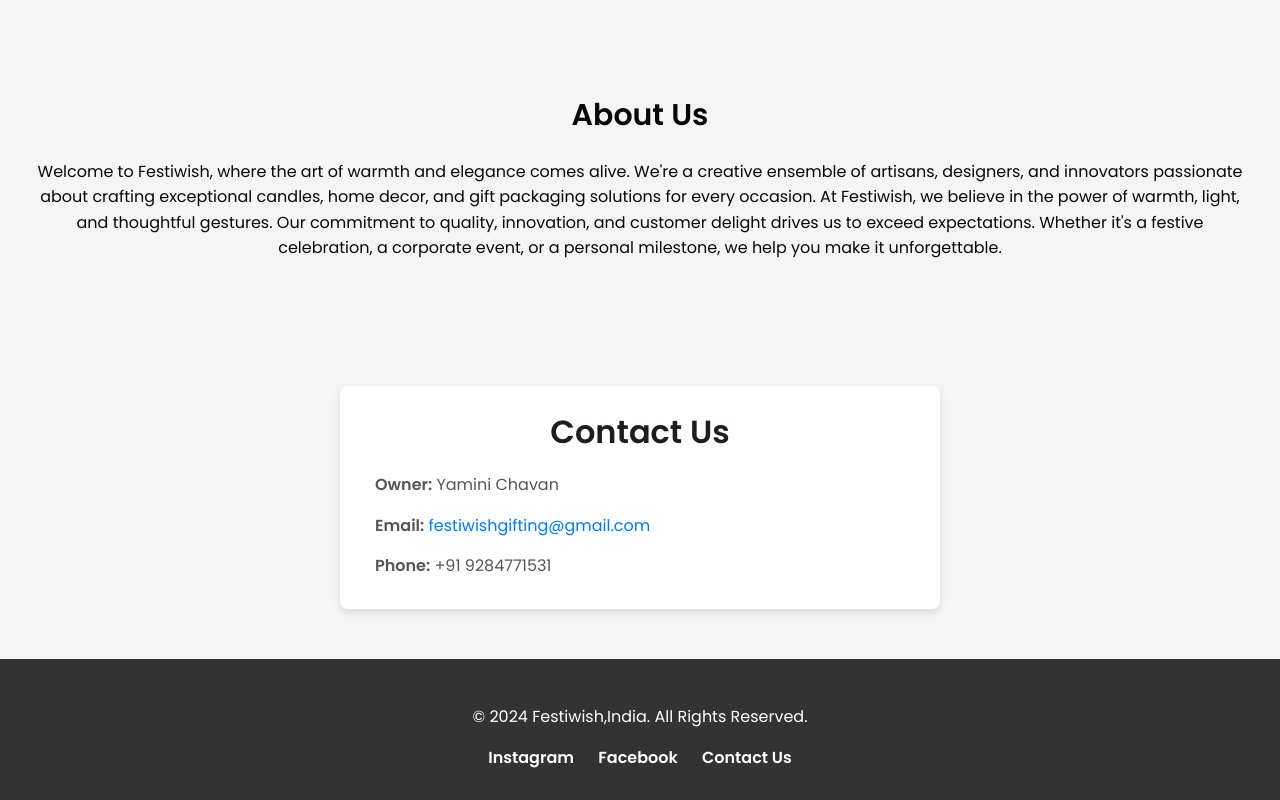
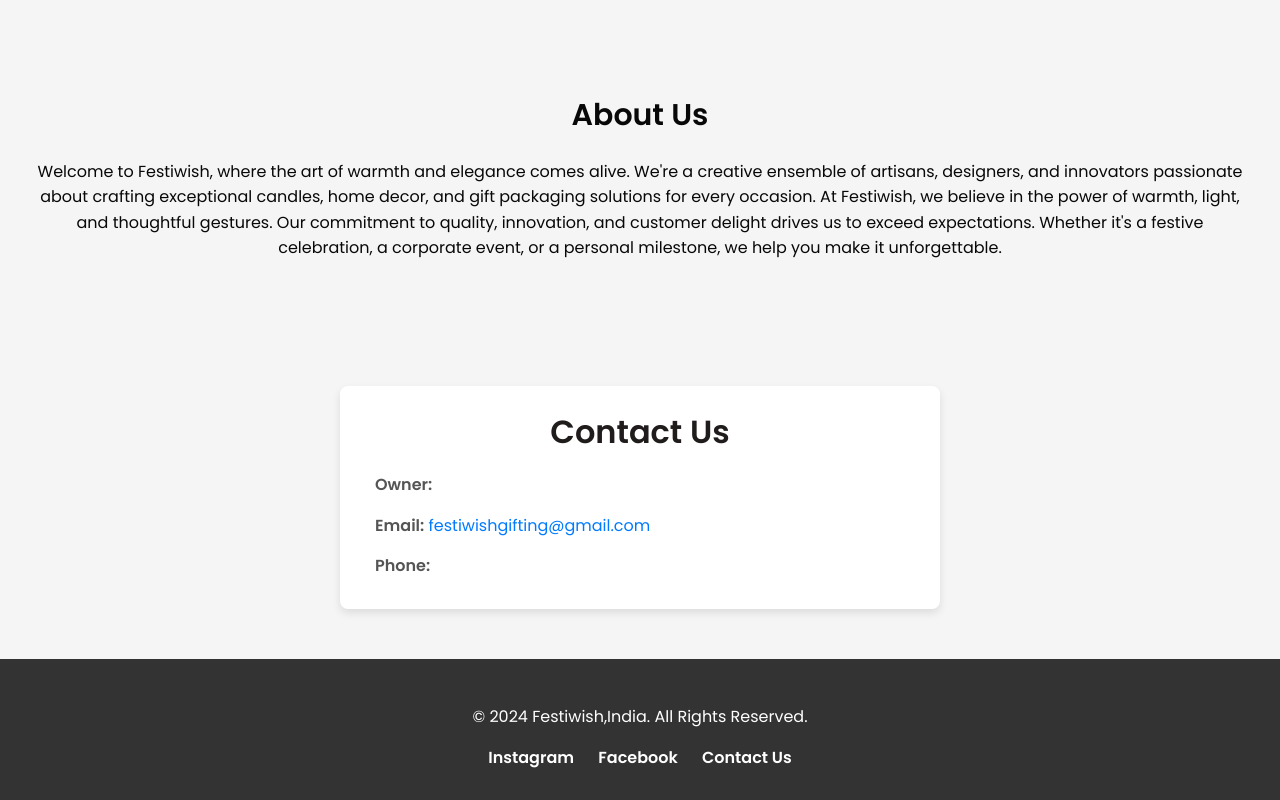
Before and after one commit to GITShrutip/FestiwishProject, a plain HTML site: page index.html in a window 1280 px wide. Shown: the part 2280-3080 px from the top of the page. Drawn offline with Linux system fonts and the light colour scheme.

Commit message:
Update index.html

```diff
--- a/index.html
+++ b/index.html
@@ -128,9 +128,9 @@
     <div class="contact-container">
         <h1>Contact Us</h1>
         <div class="contact-details">
-            <p><strong>Owner:</strong> Yamini Chavan</p>
+            <p><strong>Owner:</strong></p>
             <p><strong>Email:</strong> <a href="mailto:festiwishgifting@gmail.com">festiwishgifting@gmail.com</a></p>
-            <p><strong>Phone:</strong> +91 9284771531</p>
+            <p><strong>Phone:</strong></p>
         </div>
     </div>
     <!-- Footer Section -->
```
